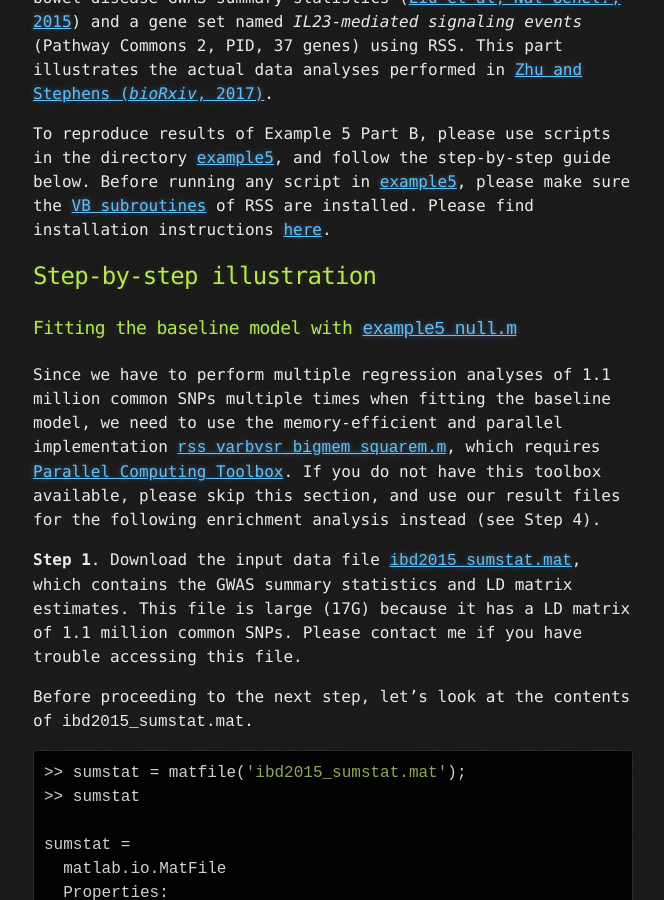
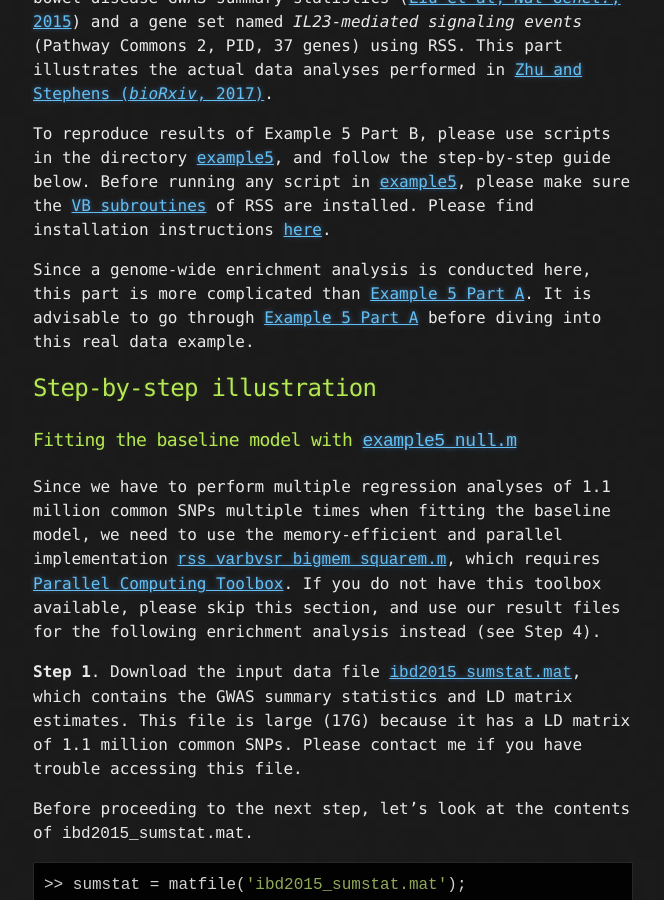
Before and after one commit to stephenslab/rss, a Jekyll site: the page built from docs/Example-5B.md, in a window 1280 px wide and 900 px high, scrolled down 616 px. Shown: the whole window, without its empty margins (307-971 px from the left). Built offline with Jekyll 4.4.1, drawn with Linux system fonts in a browser that asks for light colours; our own code applies the rules of GitHub Pages for plain Markdown files.

Commit message:
update example 5 part b

```diff
--- a/docs/Example-5B.md
+++ b/docs/Example-5B.md
@@ -26,6 +26,11 @@ and follow the step-by-step guide below.
 Before running any script in [example5][], please make sure the
 [VB subroutines](https://github.com/stephenslab/rss/tree/master/src_vb) of RSS are installed.
 Please find installation instructions [here](RSS-via-VB).
+
+Since a genome-wide enrichment analysis is conducted here,
+this part is more complicated than [Example 5 Part A](Example-5A).
+It is advisable to go through [Example 5 Part A](Example-5A) before
+diving into this real data example.
 
 ## Step-by-step illustration
 
```
